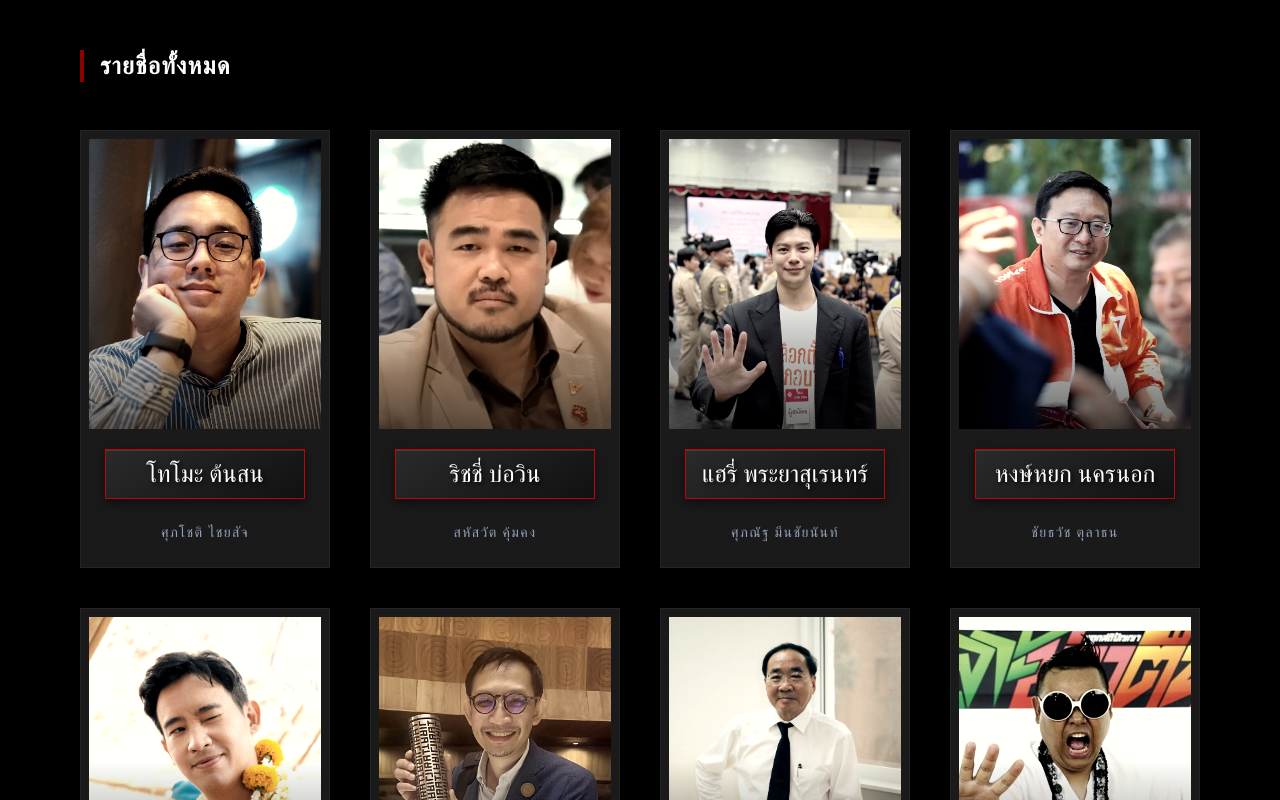
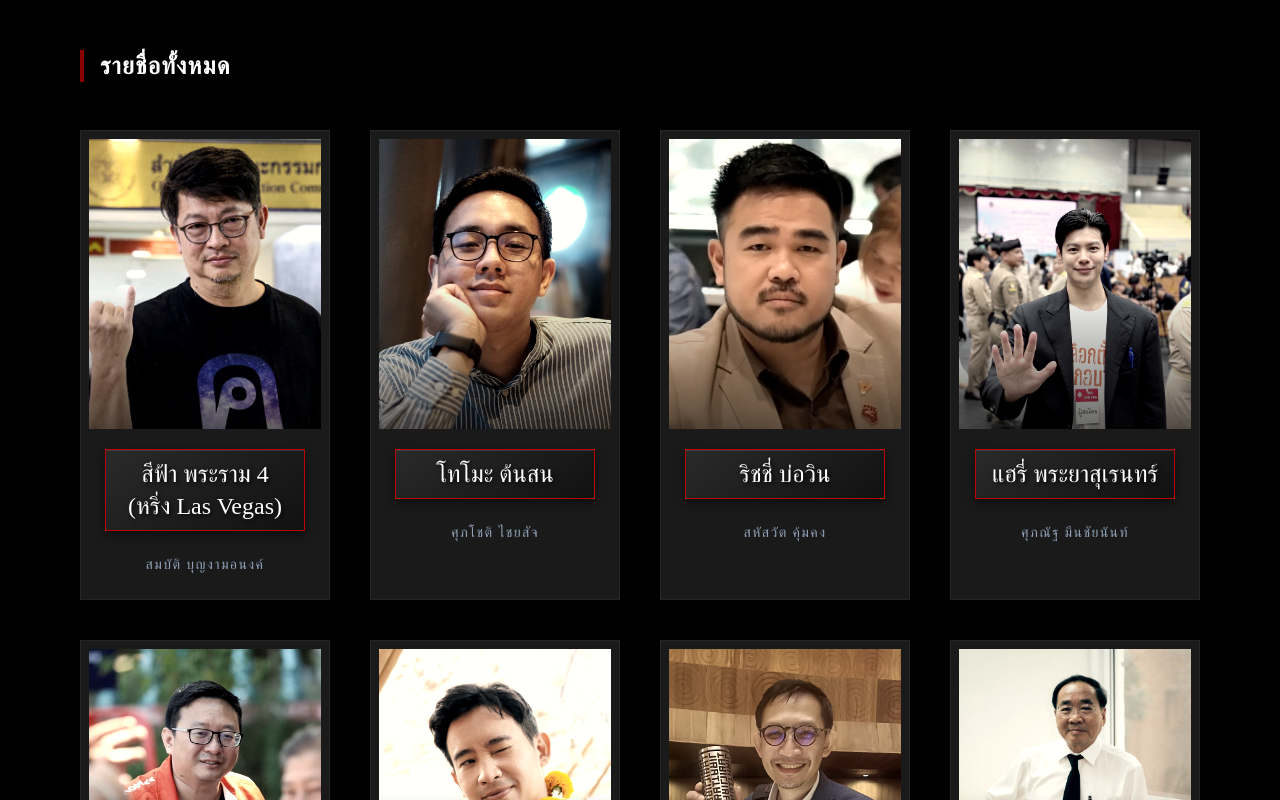
Before and after one commit to bdsach/nak-leng-archives, a React (Vite) app: page / in a window 1280 px wide. Shown: the part 400-1200 px from the top of the page. Built offline with nearby package versions, Linux system fonts and the light colour scheme; a web font is replaced by a local one.

Commit message:
📚 add(data): sombat_b

```diff
--- a/src/data/Figures.ts
+++ b/src/data/Figures.ts
@@ -1,4 +1,10 @@
 export const figures: Figure[] = [
+  {
+    id: "sombat_b",
+    name: "สมบัติ บุญงามอนงค์",
+    alias: "สีฟ้า พระราม 4 (หริ่ง Las Vegas)",
+    imageUrl: "/avatars/sombat_b.jpeg",
+  },
   {
     id: "supachot_c",
     name: "ศุภโชติ ไชยสัจ",
```
Also changed, not shown: public/avatars/sombat_b.jpeg (added).
